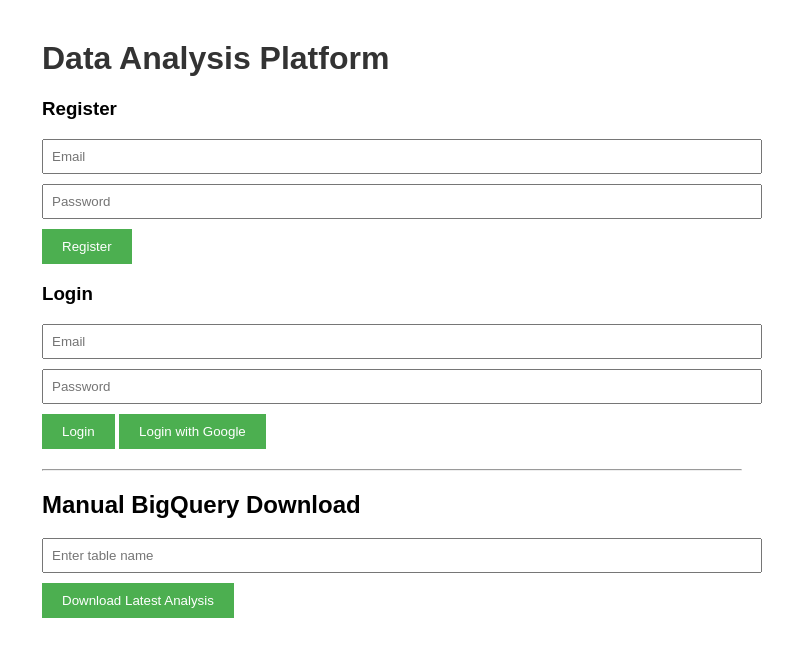
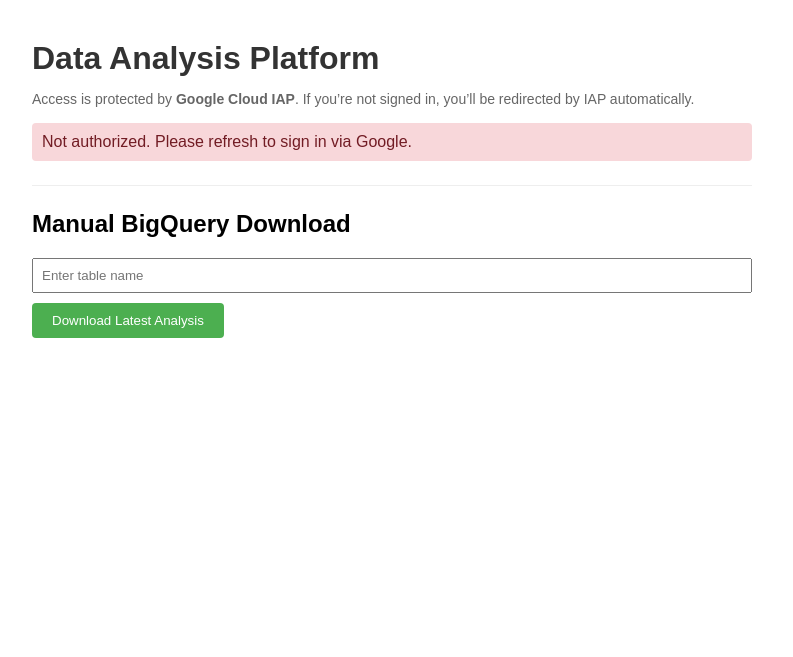
Before and after one commit to babyclaire0222-cyber/gcp-data-analysis-platform, a Flask app: template webapp/templates/index.html in a window 1280 px wide. Shown: the top 657 px of the page, without its empty margins (248-1041 px from the left). Run offline with Flask 3, Linux system fonts and the light colour scheme; the template is opened without the code that fills it, so the values that code supplies are empty; some libraries are stand-ins or nearby versions.

Commit message:
Update index.html

```diff
--- a/webapp/templates/index.html
+++ b/webapp/templates/index.html
@@ -1,53 +1,41 @@
 <!DOCTYPE html>
 <html>
 <head>
+  <meta charset="utf-8" />
   <title>Data Analysis Platform</title>
-  <script src="https://www.gstatic.com/firebasejs/10.7.1/firebase-app.js"></script>
-  <script src="https://www.gstatic.com/firebasejs/10.7.1/firebase-auth.js"></script>
+  <meta name="viewport" content="width=device-width, initial-scale=1" />
   <style>
+    :root { --ok:#4CAF50; --ok2:#45a049; --err:#f8d7da; --errtx:#721c24; --okbg:#d4edda; --oktx:#155724; }
     body { font-family: Arial, sans-serif; margin: 40px; }
-    .container { max-width: 700px; margin: auto; }
-    h1 { color: #333; }
-    form { margin-bottom: 20px; }
-    input[type="file"], input[type="text"], input[type="email"], input[type="password"] {
-      padding: 8px; margin-bottom: 10px; width: 100%;
-    }
-    button { padding: 10px 20px; background-color: #4CAF50; color: white; border: none; cursor: pointer; }
-    button:hover { background-color: #45a049; }
-    .message { margin-top: 20px; padding: 10px; border-radius: 4px; }
-    .success { background-color: #d4edda; color: #155724; }
-    .error { background-color: #f8d7da; color: #721c24; }
-    #download-link { display: none; margin-top: 15px; }
-    #auth-section { margin-bottom: 20px; }
-    .dim { opacity: 0.6; }
+    .container { max-width: 720px; margin: auto; }
+    h1 { color: #333; margin-bottom: 10px; }
+    form { margin: 16px 0 24px; }
+    input[type="file"], input[type="text"] { padding: 8px; margin-bottom: 10px; width: 100%; box-sizing: border-box; }
+    button { padding: 10px 20px; background-color: var(--ok); color: #fff; border: none; cursor: pointer; border-radius: 4px; }
+    button:hover { background-color: var(--ok2); }
+    .message { margin-top: 16px; padding: 10px; border-radius: 4px; display:none; }
+    .success { background-color: var(--okbg); color: var(--oktx); }
+    .error { background-color: var(--err); color: var(--errtx); }
+    #download-link { display: none; margin-top: 12px; }
+    .dim { opacity: 0.6; pointer-events: none; }
+    .badge { display:inline-block; background:#eef; color:#335; padding:6px 10px; border-radius: 16px; font-size: 12px; }
+    .muted { color:#666; font-size: 14px; }
+    hr { border:0; border-top:1px solid #eee; margin: 24px 0; }
   </style>
 </head>
 <body>
   <div class="container">
     <h1>Data Analysis Platform</h1>
+    <p class="muted">Access is protected by <strong>Google Cloud IAP</strong>. If you’re not signed in, you’ll be redirected by IAP automatically.</p>
 
-    <!-- 🔐 Firebase Auth Section -->
-    <div id="auth-section">
-      <h3>Register</h3>
-      <input type="email" id="reg-email" placeholder="Email">
-      <input type="password" id="reg-password" placeholder="Password">
-      <button id="register-btn">Register</button>
+    <!-- Signed-in user (from IAP via /whoami) -->
+    <p id="user-info" class="badge" style="display:none;"></p>
+    <div id="auth-message" class="message error" style="display:none;"></div>
 
-      <h3>Login</h3>
-      <input type="email" id="login-email" placeholder="Email">
-      <input type="password" id="login-password" placeholder="Password">
-      <button id="login-btn">Login</button>
-      <button id="google-login-btn">Login with Google</button>
-      <button id="logout-btn" style="display:none;">Logout</button>
-
-      <p id="user-info" style="font-weight:bold;"></p>
-      <div id="auth-message" class="message" style="display:none;"></div>
-    </div>
-
-    <!-- ⬆️ Upload Section (shown after login) -->
+    <!-- Upload Section (enabled once /whoami returns 200) -->
     <div id="upload-section" class="dim" style="display:none;">
       <form id="uploadForm" method="POST" enctype="multipart/form-data">
-        <input type="file" name="file" required>
+        <input type="file" name="file" required />
         <button type="submit">Upload & Analyze</button>
       </form>
 
@@ -59,136 +47,54 @@
       </div>
     </div>
 
-    <hr>
+    <hr />
 
-    <!-- 📥 Manual BigQuery Download -->
+    <!-- Manual BigQuery Download -->
     <h2>Manual BigQuery Download</h2>
     <form id="downloadForm">
-      <input type="text" name="table" placeholder="Enter table name" required>
+      <input type="text" name="table" placeholder="Enter table name" required />
       <button type="submit">Download Latest Analysis</button>
     </form>
   </div>
 
   <script>
-    // ===========================
-    // 🔧 Firebase configuration
-    // ===========================
-    const firebaseConfig = {
-      apiKey: "AIzaSyBhSeQrn4vDzr8910pEziwvlYOra1WC7jQ",
-      authDomain: "data-analysis-webapp.firebaseapp.com",
-      projectId: "data-analysis-webapp",
-      storageBucket: "data-analysis-webapp.appspot.com",
-      messagingSenderId: "835249000571",
-      appId: "1:835249000571:web:81e2cb70e84e53194812de",
-      measurementId: "G-JV8TWVXNDV"
-    };
-    firebase.initializeApp(firebaseConfig);
-    const auth = firebase.auth();
-
-    // UI elements
-    let idToken = null;
-    const regBtn = document.getElementById("register-btn");
-    const loginBtn = document.getElementById("login-btn");
-    const googleLoginBtn = document.getElementById("google-login-btn");
-    const logoutBtn = document.getElementById("logout-btn");
-    const userInfo = document.getElementById("user-info");
-    const uploadSection = document.getElementById("upload-section");
-    const authMsg = document.getElementById("auth-message");
-
-    // Helpers
-    const showAuthMsg = (msg, ok=false) => {
-      authMsg.textContent = msg;
-      authMsg.className = "message " + (ok ? "success" : "error");
-      authMsg.style.display = "block";
-    };
-    const clearAuthMsg = () => { authMsg.style.display = "none"; };
-
-    // 📝 Register with Email & Password
-    regBtn.onclick = async () => {
-      clearAuthMsg();
-      const email = document.getElementById("reg-email").value.trim();
-      const password = document.getElementById("reg-password").value;
-      try {
-        await auth.createUserWithEmailAndPassword(email, password);
-        showAuthMsg("✅ Registered successfully! Please proceed to login.", true);
-      } catch (err) {
-        showAuthMsg("❌ " + err.message);
-      }
+    // Helper to show messages
+    const showMsg = (el, text, ok=false) => {
+      el.textContent = text;
+      el.className = "message " + (ok ? "success" : "error");
+      el.style.display = "block";
     };
 
-    // 🔑 Login with Email & Password
-    loginBtn.onclick = async () => {
-      clearAuthMsg();
-      const email = document.getElementById("login-email").value.trim();
-      const password = document.getElementById("login-password").value;
+    // On load: check whoami (IAP header should make this 200)
+    (async function boot() {
+      const userInfo = document.getElementById("user-info");
+      const authMsg  = document.getElementById("auth-message");
+      const upload   = document.getElementById("upload-section");
+
       try {
-        await auth.signInWithEmailAndPassword(email, password);
-      } catch (err) {
-        showAuthMsg("❌ " + err.message);
+        const resp = await fetch("/whoami", { credentials: "include" });
+        if (resp.status === 200) {
+          const data = await resp.json();
+          const email = (data && data.email) || "(unknown)";
+          userInfo.textContent = `Signed in as: ${email}`;
+          userInfo.style.display = "inline-block";
+
+          upload.style.display = "block";
+          upload.classList.remove("dim");
+          authMsg.style.display = "none";
+        } else if (resp.status === 401) {
+          // IAP should have intercepted already; if we ever get here, hint user to re-auth
+          showMsg(authMsg, "Not authorized. Please refresh to sign in via Google.", false);
+          upload.style.display = "none";
+        } else {
+          showMsg(authMsg, "Unexpected response from server. Try refreshing the page.", false);
+        }
+      } catch (e) {
+        showMsg(authMsg, "Unable to reach server. Check your connection or try again.", false);
       }
-    };
+    })();
 
-    // 🔓 Google Login
-    googleLoginBtn.onclick = async () => {
-      clearAuthMsg();
-      try {
-        const provider = new firebase.auth.GoogleAuthProvider();
-        await auth.signInWithPopup(provider);
-      } catch (err) {
-        showAuthMsg("❌ " + err.message);
-      }
-    };
-
-    // 🚪 Logout
-    logoutBtn.onclick = () => auth.signOut();
-
-    // 🔄 Refresh ID token periodically (tokens expire)
-    async function refreshToken(user) {
-      if (!user) return;
-      idToken = await user.getIdToken(true);
-    }
-    setInterval(() => auth.currentUser && refreshToken(auth.currentUser), 5 * 60 * 1000);
-
-    // 👀 Auth state listener
-    auth.onAuthStateChanged(async (user) => {
-      clearAuthMsg();
-      const messageDiv = document.getElementById("message");
-      const downloadDiv = document.getElementById("download-link");
-      messageDiv.style.display = "none";
-      downloadDiv.style.display = "none";
-
-      if (user) {
-        idToken = await user.getIdToken();
-        userInfo.textContent = `Logged in as: ${user.email}`;
-        logoutBtn.style.display = "inline-block";
-        uploadSection.style.display = "block";
-        uploadSection.classList.remove("dim");
-
-        // Verify token with backend and show whoami
-        try {
-          const who = await fetch("/whoami", {
-            headers: { Authorization: "Bearer " + idToken }
-          });
-          if (who.status === 200) {
-            const data = await who.json();
-            userInfo.textContent = `Logged in as: ${data.email || user.email}`;
-          } else if (who.status === 401) {
-            showAuthMsg("❌ Backend says you're unauthorized. Please refresh or log in again.");
-          }
-        } catch (e) {
-          // Non-fatal; still logged in on client
-          console.warn("whoami failed:", e);
-        }
-      } else {
-        userInfo.textContent = "";
-        logoutBtn.style.display = "none";
-        uploadSection.style.display = "none";
-        uploadSection.classList.add("dim");
-        idToken = null;
-      }
-    });
-
-    // 📤 File upload (sends token in header)
+    // File upload
     document.getElementById("uploadForm").onsubmit = async function(e) {
       e.preventDefault();
       const formData = new FormData(this);
@@ -198,53 +104,41 @@
 
       messageDiv.style.display = "none";
       downloadDiv.style.display = "none";
-      messageDiv.className = "message";
-      messageDiv.innerHTML = "⏳ Uploading file & processing in BigQuery...";
-      messageDiv.style.display = "block";
+      showMsg(messageDiv, "⏳ Uploading file & processing in BigQuery...", true);
 
       try {
-        const response = await fetch("/", {
-          method: "POST",
-          headers: { Authorization: "Bearer " + idToken },
-          body: formData
-        });
-        const result = await response.json();
+        const response = await fetch("/", { method: "POST", body: formData, credentials: "include" });
+        const result = await response.json().catch(() => ({}));
 
         if (response.status === 401) {
           messageDiv.className = "message error";
-          messageDiv.innerHTML = "❌ Unauthorized. Please log in again.";
+          messageDiv.textContent = "❌ Unauthorized. Please refresh to sign in via Google.";
           return;
         }
 
-        if (result.success) {
-          messageDiv.className = "message success";
-          messageDiv.innerHTML = "✅ " + result.message;
-
+        if (result && result.success) {
+          showMsg(messageDiv, "✅ " + (result.message || "Completed"), true);
           if (result.table) {
-            // Append token for plain download link
-            downloadUrl.href = `/download_bq?table=${encodeURIComponent(result.table)}&auth=${encodeURIComponent(idToken)}`;
+            downloadUrl.href = `/download_bq?table=${encodeURIComponent(result.table)}`;
             downloadDiv.style.display = "block";
           }
         } else {
           messageDiv.className = "message error";
-          messageDiv.innerHTML = "❌ " + (result.error || "Unknown error");
+          messageDiv.textContent = "❌ " + (result.error || "Unknown error");
         }
       } catch (err) {
         messageDiv.className = "message error";
-        messageDiv.innerHTML = "❌ Upload failed: " + err.message;
+        messageDiv.textContent = "❌ Upload failed: " + err.message;
       }
     };
 
-    // 📥 Manual download (plain link that includes token)
+    // Manual download
     document.getElementById("downloadForm").onsubmit = function(e) {
       e.preventDefault();
       const table = this.table.value.trim();
-      if (!idToken) {
-        alert("Please log in first.");
-        return;
-      }
       if (table) {
-        window.location.href = `/download_bq?table=${encodeURIComponent(table)}&auth=${encodeURIComponent(idToken)}`;
+        // No tokens needed—request already passed IAP
+        window.location.href = `/download_bq?table=${encodeURIComponent(table)}`;
       }
     };
   </script>
```
